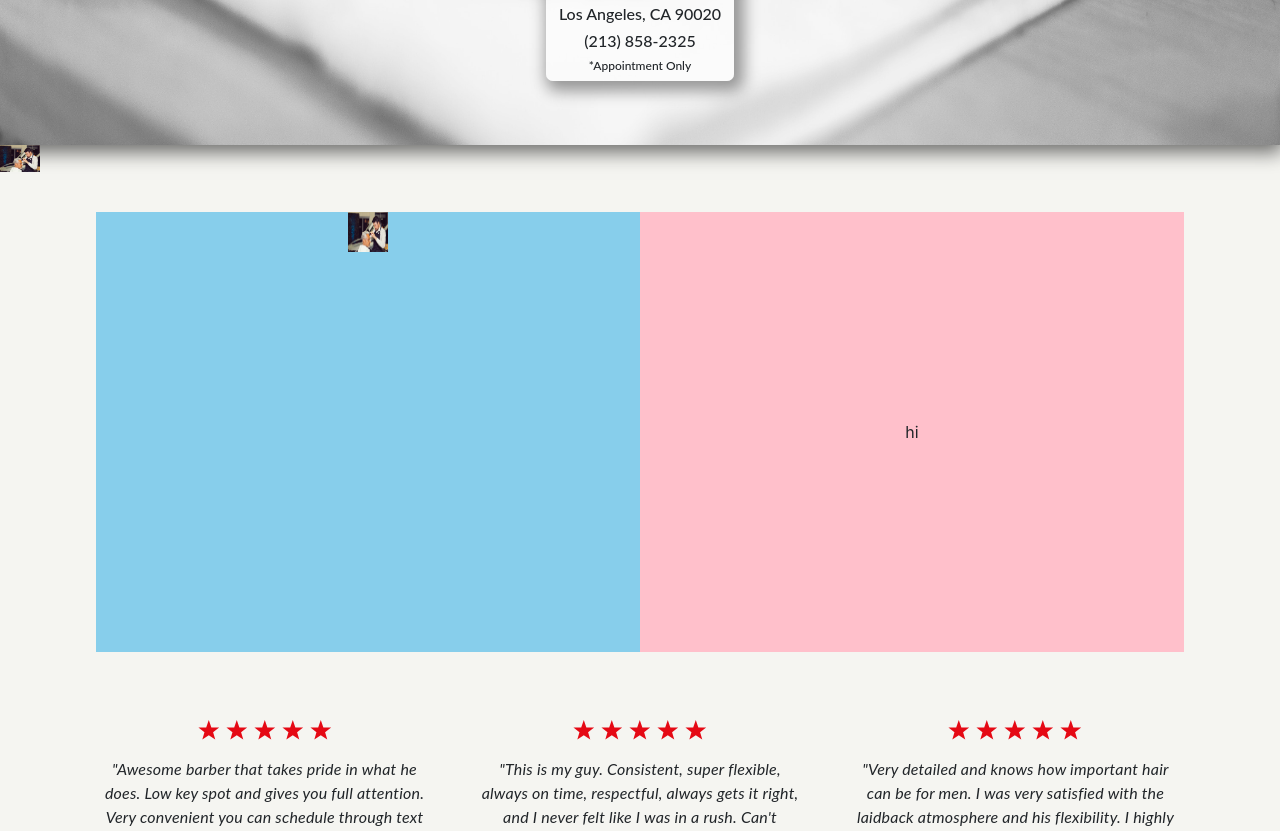
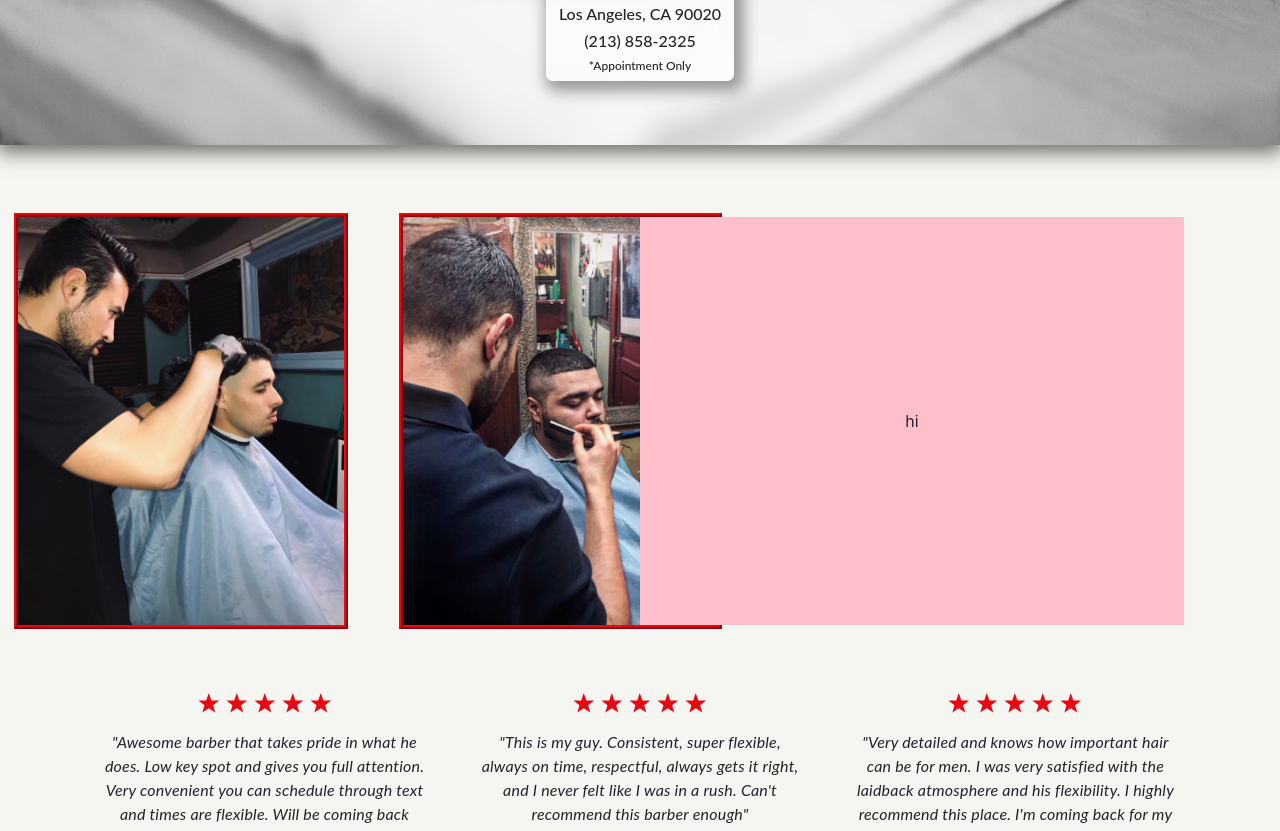
Before and after one commit to moonjason/fino-barbershop, a React (Create React App) app in the folder client/: page / in a window 1280 px wide. Shown: the part 552-1383 px from the top of the page. Built offline with nearby package versions, Linux system fonts and the light colour scheme; no server answers; a web font is replaced by a local one.

Commit message:
adjust photos add border

```diff
--- a/client/src/components/Home/Home.js
+++ b/client/src/components/Home/Home.js
@@ -35,8 +35,6 @@ import { FontAwesomeIcon } from '@fortawesome/react-fontawesome'
                     <h6 className="app--only">*Appointment Only</h6>
                 </div>
             </header>
-            <img className="photo" src="../img/fino-bmw1.jpeg" alt="fino 1"/>
-
             <Pricing/>
             {/* <div className="header-elements">
                 <div className="header__images">
--- a/client/src/components/Pricing/Pricing.js
+++ b/client/src/components/Pricing/Pricing.js
@@ -1,13 +1,13 @@
 import React from 'react';
 
-// import finoBmw from '../img/fino-bmw1.jpeg';
 
 const Pricing = () => {
     return (
         <div id="pricing-container">
 
             <div id="pricing__carousel">
-                <img className="photo" src="img/fino-bmw1.jpeg" alt="fino 1"/>
+                <img className="photo" src="img/fino-cut1.jpeg" alt="fino 1"/>
+                <img className="photo" src="img/fino-cut2.jpeg" alt="fino 1"/>
             </div>
 
             <div id="pricing__text">
--- a/client/src/index.css
+++ b/client/src/index.css
@@ -171,11 +171,16 @@ html {
 
 
 .photo {
-    max-width: 40px;
-    max-height: 40px;
+    margin: 0 2vw;
+    /* max-width: 50%;
+    max-height: 100%; */
+    max-width: 26rem;
+    max-height: 26rem;
+    border: 4px ridge #e50914;
 }
 
 #pricing-container {
+    padding-top: 4vh;
     width: 85%;
     height: 55vh;
     margin: 5vh auto;
@@ -185,11 +190,10 @@ html {
 #pricing__carousel{
     width: 50%;
     display: flex;
+    /* flex-direction: column; */
     justify-content: center;
-    /* flex-direction: column;
-    justify-content: center;
-    align-items: center;  */
-    background-color: skyblue;
+    align-items: center;
+    /* background-color: skyblue; */
 }
 
 #pricing__text {
```
